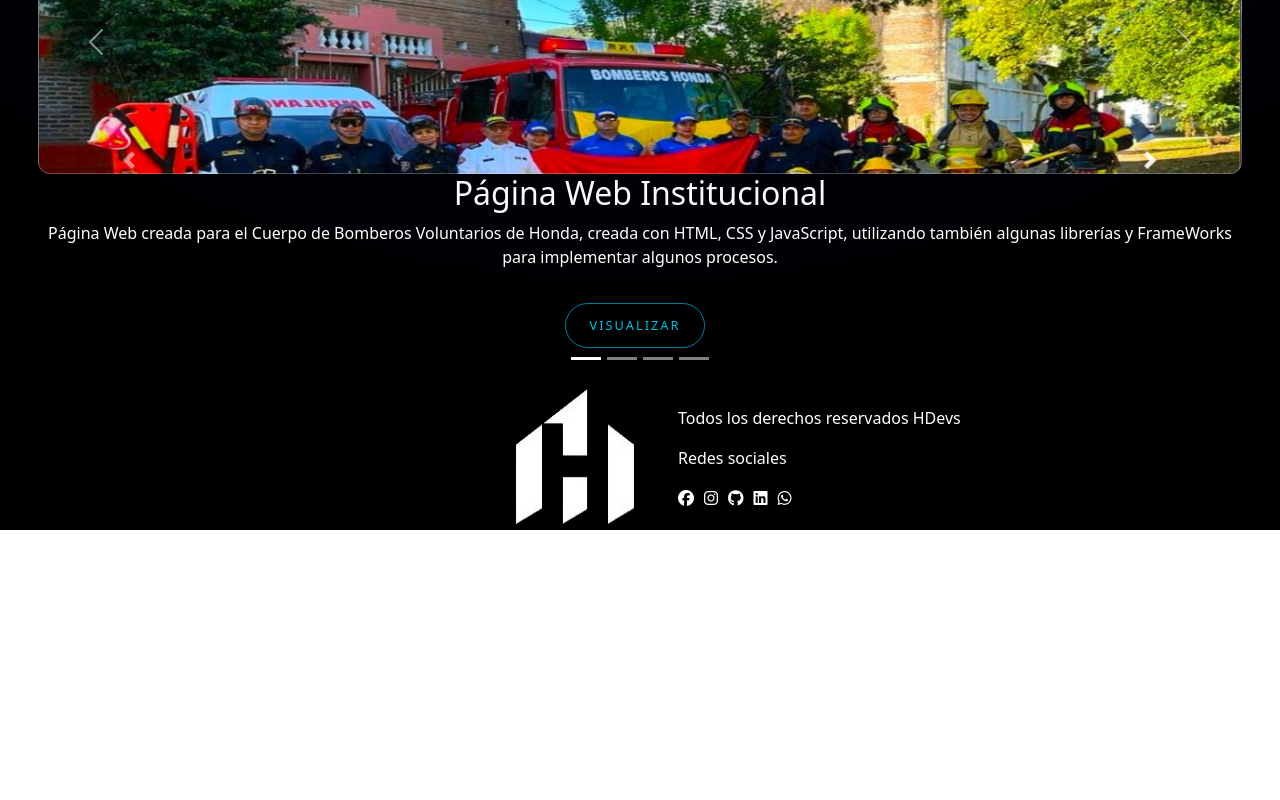
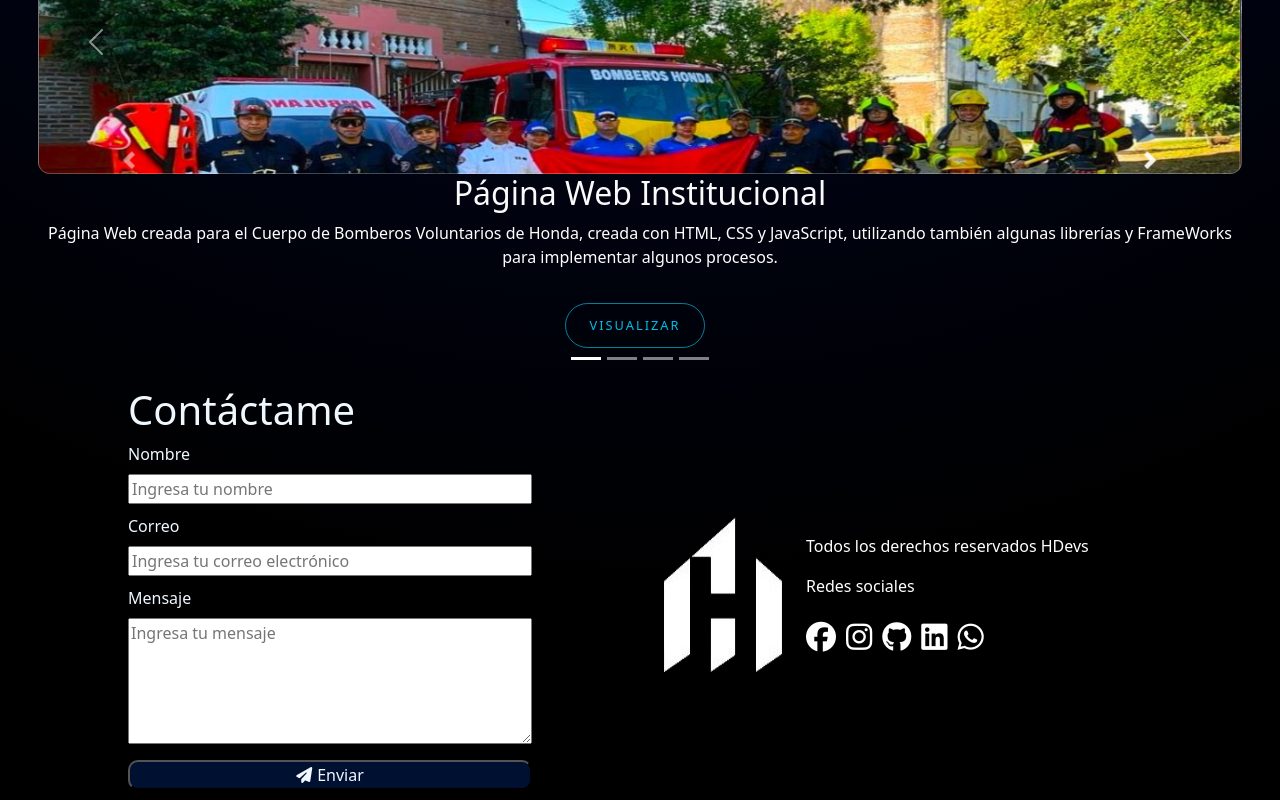
Before and after one commit to haroldmd42/hdevs, a React (Create React App) app in the folder hdevs/: page / in a window 1280 px wide. Shown: the part 2426-3226 px from the top of the page. Before the commit the page ends 2956 px from the top, so only its background shows below. Built offline with nearby package versions, Linux system fonts and the light colour scheme; a web font is replaced by a local one.

Commit message:
Formularios

```diff
--- a/hdevs/package.json
+++ b/hdevs/package.json
@@ -10,6 +10,8 @@
     "axios": "^1.6.0",
     "bootstrap": "^5.3.2",
     "emailjs-com": "^3.2.0",
+    "express": "^4.18.2",
+    "nodemailer": "^6.9.7",
     "react": "^18.2.0",
     "react-dom": "^18.2.0",
     "react-router-dom": "^6.18.0",
--- a/hdevs/src/App.js
+++ b/hdevs/src/App.js
@@ -2,13 +2,14 @@
 import './App.css';
 import NavBar from './components/NavBar/Navbar.js';
 import Body from './components/Body/Body.js';
-import Footer from './components/Footer/Footer.js';
 import My from './components/Promotion.js/My.js';
 import Projects from './components/Products/Projects.js';
 import Study from './components/Estudios/Study.js';
 import Works from './components/Works/Works.js';
+import { Formulario } from './components/Formulario/Formulario.jsx';
 //import ContactForm from './components/Formulario/ContactForm.jsx';
 function App() {
+
   return (
     <div className="App">
         <NavBar/>
@@ -17,7 +18,9 @@ function App() {
         <Study/>
         <Projects/>
         <Works/>
-        <Footer/>
+        <Formulario/>
+
+
     </div>
   );
 }
--- a/hdevs/src/components/Body/Body.js
+++ b/hdevs/src/components/Body/Body.js
@@ -2,7 +2,7 @@ import "./Body.css"
 
 const Body = () => {
   return (
-    <header className="jumbotron">
+    <header className="jumbotron" >
       <div className="container text-center">
         <h1 className="display-4">
          <strong> Hola!{" "}
--- a/hdevs/src/components/Estudios/Study.js
+++ b/hdevs/src/components/Estudios/Study.js
@@ -2,7 +2,7 @@ import './Study.css'
 
 const Study = () => {
     return (
-        <section>
+        <section id="informacion">
             <div className="description">
                 <h1>Estudios Realizados</h1>
                 <p>
--- a/hdevs/src/components/Footer/Footer.css
+++ /dev/null
@@ -1,48 +0,0 @@
-footer{
-    text-align: left;
-    color: white;
-    margin-left: 40%;
-}
-.footer-content{
-    display: flex;
-
-}
-.footer-content>img{
-    padding-right: 40px;
-
-}
- .redes{
-    padding-top: 20px;
-    padding-bottom: 20px;
- }
- .redes>a{
-    padding-right: 10px;
-    color: white;
-
- }
- .redes>a:hover{
-    color: rgb(255, 208, 0);
-    cursor: pointer;
-
-
- }
-
-
- @media screen and (max-width: 768px) {
-    footer{
-        text-align: left;
-        color: white;
-        margin-left: 5%;
-    }
-    .logo-footer{
-        padding-top: 40px;
-        width: 90px;
-        height: 120px;
-
-    }
-    .footer-content>img{
-        padding-right: 20px;
-
-    }
-
-}
--- a/hdevs/src/components/Footer/Footer.js
+++ /dev/null
@@ -1,29 +0,0 @@
-import "./Footer.css"
-
-
-const Footer = () => {
-    return (
-        <>
-            <footer>
-                <div className="footer-content">
-                    <img src="img/logo.png" className="logo-footer" />
-                    <div className="redes">
-                        <p>Todos los derechos reservados HDevs</p>
-                        <p>Redes sociales</p>
-                        <a href="https://www.facebook.com/chan.munoz.35" target="_blank"><i class="fa-brands fa-facebook"></i></a>
-                        <a href="https://www.instagram.com/hdevs421/?igsh=ODA1NTc5OTg5Nw%3D%3D" target="_blank"><i class="fa-brands fa-instagram"></i></a>
-                        <a href="https://github.com/haroldmd42" target="_blank"><i class="fa-brands fa-github"></i></a>
-                        <a href="https://www.linkedin.com/in/yan-harold-mu%C3%B1oz-dominguez-44a2a6b9/" target="_blank"><i class="fa-brands fa-linkedin"></i></a>
-                        <a href="https://wa.link/kcceff" target="_blank"><i class="fa-brands fa-whatsapp"></i></a>
-
-
-                    </div>
-
-                </div>
-            </footer>
-
-        </>
-    )
-}
-
-export default Footer;
--- a/hdevs/src/components/Formulario/Contact.css
+++ /dev/null
@@ -1,77 +0,0 @@
-@import url(https://fonts.googleapis.com/css?family=Merriweather);
-
-html,
-body {
-    background: #f1f1f1;
-    font-family: 'Merriweather', sans-serif;
-}
-
-h1 {
-    text-align: center;
-    color: #a8a8a8;
-}
-
-form {
-    max-width: 600px;
-    text-align: center;
-    margin: 20px auto;
-}
-
-input,
-textarea {
-    border: 0;
-    outline: 0;
-    padding: 1em;
-    border-radius: 8px;
-    display: block;
-    width: 100%;
-    margin-top: 1em;
-    font-family: 'Merriweather', sans-serif;
-    resize: none;
-}
-
-#input-submit {
-    color: white;
-    background: #e74c3c;
-    cursor: pointer;
-}
-
-#input-submit:hover {
-    box-shadow: 0 1px 1px 1px rgba(0, 0, 0, 0.2);
-}
-
-textarea {
-    height: 126px;
-}
-
-.half {
-    float: left;
-    width: 48%;
-    margin-bottom: 1em;
-}
-
-.right {
-    width: 50%;
-}
-
-.left {
-    margin-right: 2%;
-}
-
-@media (max-width: 480px) {
-    .half {
-        width: 100%;
-        float: none;
-        margin-bottom: 0;
-    }
-}
-
-.cf:before,
-.cf:after {
-    content: ' ';
-    display: table;
-}
-
-.cf:after {
-    clear: both;
-}
--- /dev/null
+++ b/hdevs/src/components/Formulario/Formulario.css
@@ -0,0 +1,107 @@
+/* Agrega estos estilos a tu archivo de estilos CSS */
+.contact-us{
+    display: flex
+}
+.form-contact{
+    color: aliceblue;
+    padding-left: 10%;
+
+}
+label{
+    display: block;
+}
+.label-names{
+    margin-bottom: 10px;
+    width: 404px;
+
+}
+.message{
+    position: fixed;
+    top: 50%;
+    left: 50%;
+    transform: translate(-50%, -50%);
+    background-color: white;
+    color: black;
+    padding: 10px;
+    border-radius: 5px;
+    border: 1px solid black;
+    z-index: 999;
+    text-align: center;
+  }
+.button{
+    margin-bottom: 10px;
+    border-radius: 10px;
+    background-color: rgb(0, 16, 49);
+    width: 404px;
+    color: aliceblue;
+}
+.button>i{
+    padding-right: 5px;
+}
+.button:hover{
+    background-color: rgb(0, 0, 26);
+    color: aliceblue;
+}
+footer{
+    text-align: left;
+    color: white;
+    margin-top: 10%;
+    margin-left: 10%;
+}
+.footer-content{
+    display: flex;
+
+}
+.footer-content>img{
+    padding-right: 20px;
+
+}
+ .redes{
+    padding-top: 20px;
+    padding-bottom: 20px;
+ }
+ .redes>a{
+    padding-right: 10px;
+    color: white;
+    font-size: 30px;
+
+ }
+ .redes>a:hover{
+    color: rgb(255, 208, 0);
+    cursor: pointer;
+ }
+
+
+ @media screen and (max-width: 768px) {
+    footer{
+        text-align: left;
+        color: white;
+        margin-top: 0%;
+        margin-left: 5%;
+        margin-right: 5%;
+    }
+    .logo-footer{
+        padding-top: 40px;
+        width: 90px;
+        height: 120px;
+
+    }
+    .footer-content>img{
+        padding-right: 20px;
+
+    }
+    .contact-us{
+        display: block;
+    }
+    .label-names{
+        margin-bottom: 10px;
+        width: 300px;
+
+    }
+    .button{
+        margin-bottom: 10px;
+        border-radius: 10px;
+        width: 300px;
+    }
+
+}
--- /dev/null
+++ b/hdevs/src/components/Formulario/Formulario.jsx
@@ -0,0 +1,77 @@
+import React, { useRef, useState } from "react";
+import emailjs from "@emailjs/browser";
+import "./Formulario.css"
+
+export const Formulario = () => {
+  const reForm = useRef();
+  const [showSuccessMessage, setShowSuccessMessage] = useState(false);
+
+  const handleSubmit = (event) => {
+    event.preventDefault();
+
+    const serviceId = "service_wz763cj";
+    const templateId = "template_f8fh91c";
+    const apiKey = "T-AyP1aJSn0LBUnbb";
+
+    emailjs
+      .sendForm(serviceId, templateId, reForm.current, apiKey)
+      .then((result) => {
+        console.log(result.text);
+        // Mostrar el mensaje de éxito
+        setShowSuccessMessage(true);
+        // Ocultar el mensaje después de 2 segundos
+        setTimeout(() => setShowSuccessMessage(false), 3000);
+        // Limpiar el formulario
+        reForm.current.reset();
+      })
+      .catch((error) => {
+        console.error(error);
+      });
+  };
+
+  return (
+    <div className="contact-us" id="contactame">
+      <form ref={reForm} action="" onSubmit={handleSubmit} className="form-contact">
+        <div>
+          <h1>Contáctame </h1>
+        </div>
+        <fieldset >
+          <label>Nombre</label>
+          <input name="username" type="text" placeholder="Ingresa tu nombre" required className="label-names" />
+        </fieldset>
+        <fieldset  >
+          <label >Correo</label>
+          <input name="email" type="email" placeholder="Ingresa tu correo electrónico " required  className="label-names"/>
+        </fieldset>
+        <fieldset  >
+          <label >Mensaje</label>
+          <textarea name="message" className="label-names" type="text" placeholder="Ingresa tu mensaje" required cols="30" rows="5" maxlength="300" />
+        </fieldset>
+        <button type="submit" className="button"><i class="fa-solid fa-paper-plane"></i>Enviar</button>
+      </form>
+
+      {showSuccessMessage && (
+        <div className="message" >
+          Correo enviado. ¡Gracias por tu mensaje!
+        </div>
+      )}
+      <footer>
+                <div className="footer-content">
+                    <img src="img/logo.png" className="logo-footer" />
+                    <div className="redes">
+                        <p>Todos los derechos reservados HDevs</p>
+                        <p>Redes sociales</p>
+                        <a href="https://www.facebook.com/chan.munoz.35" target="_blank"><i class="fa-brands fa-facebook"></i></a>
+                        <a href="https://www.instagram.com/hdevs421/?igsh=ODA1NTc5OTg5Nw%3D%3D" target="_blank"><i class="fa-brands fa-instagram"></i></a>
+                        <a href="https://github.com/haroldmd42" target="_blank"><i class="fa-brands fa-github"></i></a>
+                        <a href="https://www.linkedin.com/in/yan-harold-mu%C3%B1oz-dominguez-44a2a6b9/" target="_blank"><i class="fa-brands fa-linkedin"></i></a>
+                        <a href="https://wa.link/kcceff" target="_blank"><i class="fa-brands fa-whatsapp"></i></a>
+
+
+                    </div>
+
+                </div>
+            </footer>
+    </div>
+  );
+};
--- a/hdevs/src/components/NavBar/Navbar.js
+++ b/hdevs/src/components/NavBar/Navbar.js
@@ -17,10 +17,10 @@ const NavBar = () => {
                 <a className="nav-link fw-lighter" href="#works" style={{ color: "white", fontSize: "18px" }}> Proyectos </a>
               </li>
               <li className="nav-item">
-                <a className="nav-link fw-lighter" href="#projects" style={{ color: "white", fontSize: "18px" }} >Información</a>
+                <a className="nav-link fw-lighter" href="#informacion" style={{ color: "white", fontSize: "18px" }} >Información</a>
               </li>
               <li className="nav-item">
-                <a className="nav-link fw-lighter" href="#contact" style={{ color: "white", fontSize: "18px" }} >Contacto</a>
+                <a className="nav-link fw-lighter" href="#contactame" style={{ color: "white", fontSize: "18px" }} >Contacto</a>
               </li>
             </ul>
           </div>
```
Also changed, not shown: hdevs/src/components/Formulario/ContactForm.jsx (deleted, +0 -37 lines), hdevs/src/components/Formulario/InputForm.js (deleted), 1 other file (tests, documents, lock files or other folders).
